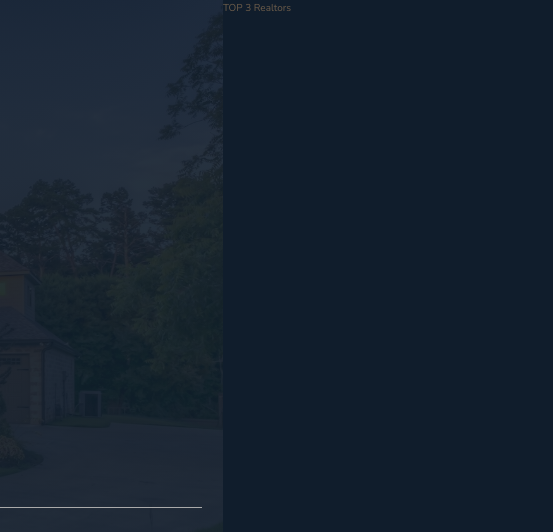
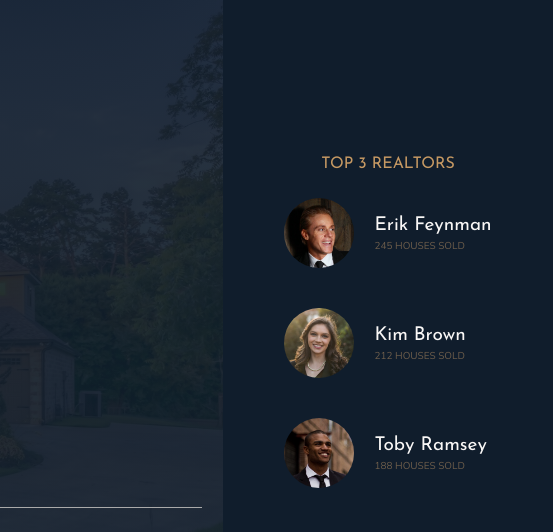
Before and after one commit to FarizaFSD/Nexter-Grid-Project, a website: page index.html in a window 1280 px wide. Shown: the top 532 px of the page, 727-1280 px from the left. Drawn offline with nearby package versions, Linux system fonts and the light colour scheme.

Commit message:
built realtors section

```diff
--- a/index.html
+++ b/index.html
@@ -36,7 +36,26 @@
         <img src="img/logo-bi.png" alt="Seen on logo" />
       </div>
     </header>
-    <div class="realtors">TOP 3 Realtors</div>
+    <div class="realtors">
+      <h3 class="heading-3">Top 3 Realtors</h3>
+      <div class="realtors__list">
+        <img src="img/realtor-1.jpeg" alt="realtor" class="realtors__image" />
+        <div class="realtors__details">
+          <h4 class="heading-4 heading-4--light">Erik Feynman</h4>
+          <p class="realtors__sold">245 houses sold</p>
+        </div>
+        <img src="img/realtor-2.jpeg" alt="realtor" class="realtors__image" />
+        <div class="realtors__details">
+          <h4 class="heading-4 heading-4--light">Kim Brown</h4>
+          <p class="realtors__sold">212 houses sold</p>
+        </div>
+        <img src="img/realtor-3.jpeg" alt="realtor" class="realtors__image" />
+        <div class="realtors__details">
+          <h4 class="heading-4 heading-4--light">Toby Ramsey</h4>
+          <p class="realtors__sold">188 houses sold</p>
+        </div>
+      </div>
+    </div>
     <section class="features">
       <div class="feature">
         <svg class="feature__icon">
--- a/sass/_realtors.scss
+++ b/sass/_realtors.scss
@@ -1,4 +1,29 @@
 .realtors {
   background-color: $color-secondary;
   grid-column: col-start 7 / full-end;
+  padding: 3rem;
+  display: grid;
+  justify-content: center;
+  align-content: center;
+  grid-row-gap: 2rem;
+  justify-items: center;
+
+  &__list {
+    display: grid;
+    grid-template-columns: min-content max-content;
+    grid-column-gap: 2rem;
+    grid-row-gap: 5vh;
+    align-items: center;
+  }
+  &__image {
+    width: 7rem;
+
+    border-radius: 50%;
+    display: block;
+  }
+  &__sold {
+    text-transform: uppercase;
+    columns: $color-grey-light-2;
+    margin-top: -3px;
+  }
 }
```
Also changed, not shown: css/style.css.
